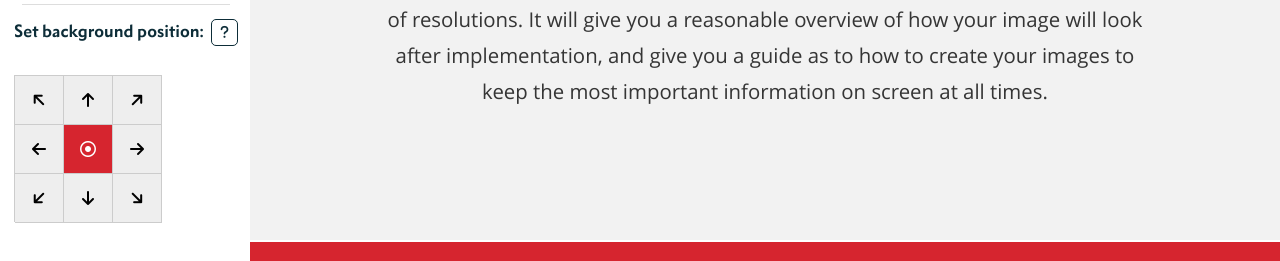
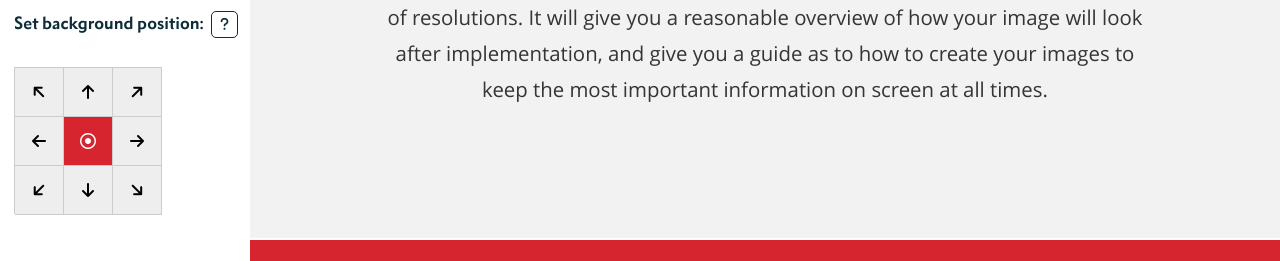
Before and after one commit to Sitback/imgback.io, a website: page index.html in a window 1280 px wide. Shown: the part 355-616 px from the top of the page. Drawn offline with nearby package versions, Linux system fonts and the light colour scheme.

Commit message:
ridding the world of extra top lines and padding

```diff
--- a/scss/_sidebar.scss
+++ b/scss/_sidebar.scss
@@ -2,7 +2,7 @@
 // Sidebar
 .sidebar {
   position: absolute;
-  top: 78px;
+  top: 70px;
   height: calc(100vh - 78px);
   width: 250px;
   left: 0;
--- a/scss/components/_panels.scss
+++ b/scss/components/_panels.scss
@@ -140,3 +140,10 @@
     }
   }
 }
+
+.content-wrapper {
+
+  .panel:first-child {
+    border-top: 0;
+  }
+}
```
Also changed, not shown: css/app.css, css/style.css, 1 other file.
